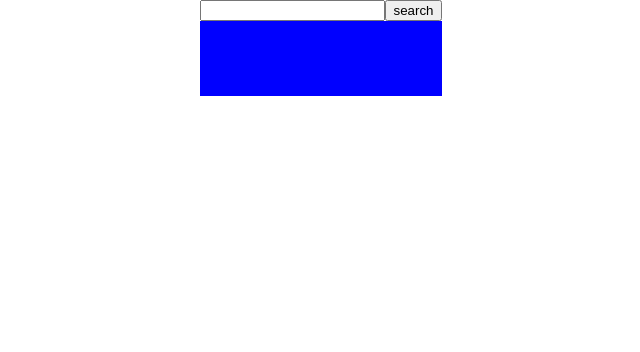
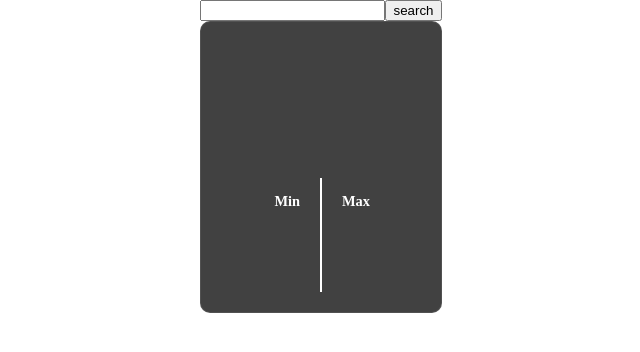
Before and after one commit to devLucasAquino/openWeather-react-api, a React (Create React App) app: page / in a window 1280 px wide. Shown: the top 352 px of the page, without its empty margins (319-959 px from the left). Built offline with nearby package versions, Linux system fonts and the light colour scheme.

Commit message:
update app.js

```diff
--- a/src/App.js
+++ b/src/App.js
@@ -4,8 +4,13 @@ import Card from './Card.js';
 import './App.css';
 
 function App() {
-  let temperatura;
-  const [ stateTemperatura, setStateTemperatura ] = useState(temperatura);
+  const [ data, setData ] = useState({
+    temperature: '',
+    description: '',
+    tempMin: '',
+    tempMax:'',
+  });
+
   const [ stateCity, setStateCity ] = useState();
 
   const callAPI = () => {
@@ -15,21 +20,20 @@ function App() {
       return resposta.json()
     })
       .then((dadoTemperatura) =>{
-        setStateTemperatura(dadoTemperatura.main.temp + ' ºC')
+
+        setData({
+            temperature: dadoTemperatura.main.temp,
+            description: dadoTemperatura.weather[0].description,
+            tempMin: dadoTemperatura.main.temp_min,
+            tempMax: dadoTemperatura.main.temp_max
+          })
+
       })
 
   }
 
   const handleCity = (event) =>{
-    let input = event.target.value
-
-    if( input != '' ){
-      setStateCity(input);
-    }else{
-      setStateCity('São Paulo')
-    }
-
-
+    setStateCity(event.target.value);
   }
 
   return(
@@ -37,7 +41,12 @@ function App() {
       <input type='text' onChange={handleCity}></input>
       <button onClick={callAPI}>search</button>
 
-      <Card temp={stateTemperatura}>{stateCity}</Card>
+      <Card temp={data.temperature}
+            desc={data.description}
+            tempMax={data.tempMax}
+            tempMin={data.tempMin}>
+          {stateCity}
+        </Card>
 
     </div>
   )
--- a/src/Card.js
+++ b/src/Card.js
@@ -1,10 +1,24 @@
-export default function Card( {children, temp} ){
+export default function Card( {children, temp, desc, tempMin, tempMax} ){
     return(
-        <div className="Card" style={{
-            backgroundColor : 'blue'
-        }}>
-            <h1> {children} </h1>
-            <p> {temp} </p>
+        <div className="cardContainer">
+
+            <div class="card">
+                <p class="city">{children}</p>
+                <p class="temp">{temp}</p>
+                <p class="weather">{desc}</p>
+
+                <div class="minmaxContainer">
+                <div class="min">
+                    <p class="minHeading">Min</p>
+                    <p class="minTemp">{tempMin}</p>
+                </div>
+                <div class="max">
+                    <p class="maxHeading">Max</p>
+                    <p class="maxTemp">{tempMax}</p>
+                </div>
+                </div>
+            </div>
+
         </div>
     )
 }
--- a/src/index.css
+++ b/src/index.css
@@ -6,9 +6,88 @@ body {
   flex-direction: row;
 }
 
-.Card{
+.cardContainer {
+  width: fit-content;
+  position: relative;
   display: flex;
   align-items: center;
   justify-content: center;
+}
+
+.cardContainer > p {
+  font-family: Arial, Helvetica, sans-serif;
+}
+
+.card {
+  position: relative;
+  width: 220px;
+  height: 250px;
+  display: flex;
   flex-direction: column;
+  align-items: center;
+  justify-content: space-between;
+  padding: 20px 10px;
+  border-radius: 10px;
+  backdrop-filter: blur(30px);
+  background-color: rgb(65, 65, 65);
+  border: 1px solid rgba(255, 255, 255, 0.089);
+  cursor: pointer;
 }
+
+.city {
+  font-weight: 700;
+  font-size: 1.1rem;
+  letter-spacing: 1.2px;
+  color: white;
+
+}
+
+.weather {
+  font-weight: 500;
+  font-size: 0.7em;
+  letter-spacing: 1.2px;
+  color: rgb(197, 197, 197);
+}
+
+.temp {
+  font-size: 2rem;
+  color: white;
+}
+
+.minmaxContainer {
+  display: flex;
+  width: 100%;
+  display: flex;
+  align-items: center;
+  justify-content: space-between;
+}
+
+.min,
+.max {
+  width: 50%;
+  display: flex;
+  flex-direction: column;
+  align-items: flex-end;
+  justify-content: center;
+  padding: 0px 20px;
+  gap: 4px;
+}
+
+.max {
+  align-items: flex-start;
+  border-left: 2px solid white;
+}
+
+.maxHeading,
+.minHeading {
+  font-size: 0.9em;
+  font-weight: 600;
+  color: white;
+}
+
+.maxTemp,
+.minTemp {
+  font-size: 2em;
+  font-weight: 500;
+  color: rgb(197, 197, 197);
+}
```
